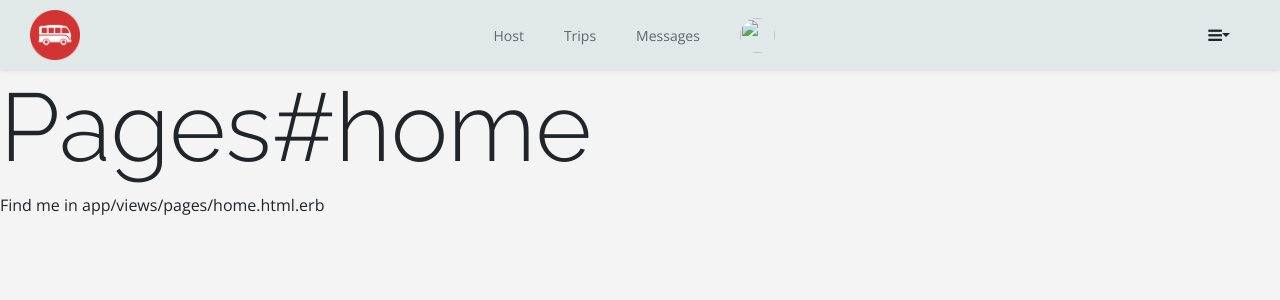
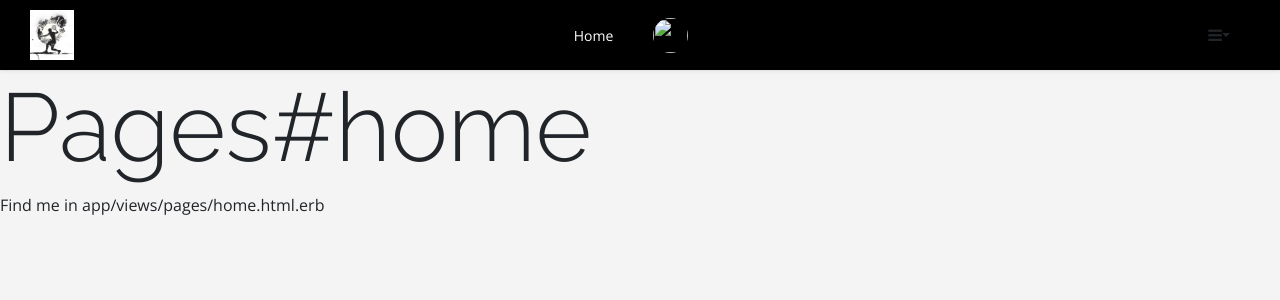
Before and after one commit to lorrainefav/plan_my_play, a Rails app: page / in a window 1280 px wide. Shown: the top 300 px of the page. Run offline with Rails 7, Linux system fonts and the light colour scheme; a user stored in the database is signed in; style sheets or scripts are compiled from the project's sources; parts of the project's set-up code (start-up, migrations or seed data) failed here and were passed over; some libraries are stand-ins or nearby versions.

Commit message:
navbar_html_completed

```diff
--- a/app/assets/stylesheets/components/_navbar.scss
+++ b/app/assets/stylesheets/components/_navbar.scss
@@ -1,7 +1,7 @@
 /* Main navbar */
 .navbar-wagon {
   box-shadow: 0 1px 5px 0 rgba(0,0,0,0.07),0 1px 0 0 rgba(0,0,0,0.03);
-  background: #E1E8E8;
+  background: black;
   transition: all 0.3s ease;
   height: 70px;
   padding: 0px 30px;
@@ -37,12 +37,14 @@
 
 /* Navbar link */
 .navbar-wagon-link {
-  color: #616668;
+  color: white;
   font-size: 14px;
 }
 .navbar-wagon-link:hover {
   color: #da552f;
   text-decoration: none;
+  float: right;
+  margin-right: 5px;
 }
 
 /* Dropdown menu */
--- a/app/controllers/tournaments_controller.rb
+++ b/app/controllers/tournaments_controller.rb
@@ -1,3 +1,6 @@
 class TournamentsController < ApplicationController
 
+  def show
+   @tournament = Tournament.find(params[:id])
+  end
 end
--- a/app/views/shared/_navbar.html.erb
+++ b/app/views/shared/_navbar.html.erb
@@ -1,23 +1,29 @@
 <div class="navbar-wagon">
   <!-- Logo -->
   <%= link_to root_path, class: "navbar-wagon-brand" do %>
-    <%= image_tag "logo.png", height: 50 %>
+    <%= image_tag "logo123.png", height: 50 %>
   <% end %>
 
   <!-- Right Navigation -->
   <div class="navbar-wagon-right hidden-xs hidden-sm">
 
     <% if user_signed_in? %>
+      <% if current_user.supervisor%>
+      <%= link_to "Home", "tournaments_path", class: "navbar-wagon-item navbar-wagon-link" %>
+        <% if controller.controller_name == "tournaments" && controller.action_name == "show" %>
+          <%= link_to "Joueur", "/player/tournaments", class: "navbar-wagon-item navbar-wagon-link" %>
+          <%= link_to "Calendrier", "/player/convocations/:id", class: "navbar-wagon-item navbar-wagon-link" %>
+        <%end%>
+      <%else%>
 
       <!-- Links when logged in -->
-      <%= link_to "Host", "#", class: "navbar-wagon-item navbar-wagon-link" %>
-      <%= link_to "Trips", "#", class: "navbar-wagon-item navbar-wagon-link" %>
-      <%= link_to "Messages", "#", class: "navbar-wagon-item navbar-wagon-link" %>
-
+      <%= link_to "Mes tournois", "/player/tournaments/:id", class: "navbar-wagon-item navbar-wagon-link" %>
+      <%= link_to "Mes convocations", " /player/convocations/:id", class: "navbar-wagon-item navbar-wagon-link" %>
+   <% end %>
       <!-- Avatar with dropdown menu -->
       <div class="navbar-wagon-item">
         <div class="dropdown">
-          <%= image_tag "http://kitt.lewagon.com/placeholder/users/ssaunier", class: "avatar dropdown-toggle", id: "navbar-wagon-menu", "data-toggle" => "dropdown" %>
+          <%= image_tag "http://kitt.lewagon.com/placeholder/users/julescarriere", class: "avatar dropdown-toggle", id: "navbar-wagon-menu", "data-toggle" => "dropdown" %>
           <ul class="dropdown-menu dropdown-menu-right navbar-wagon-dropdown-menu">
             <li>
               <%= link_to "#" do %>
@@ -48,9 +54,9 @@
     <div class="dropdown">
       <i class="fa fa-bars dropdown-toggle" data-toggle="dropdown"></i>
       <ul class="dropdown-menu dropdown-menu-right navbar-wagon-dropdown-menu">
-        <li><a href="#">Some mobile link</a></li>
-        <li><a href="#">Other one</a></li>
-        <li><a href="#">Other one</a></li>
+        <li><a href="#">my tournaments</a></li>
+        <li><a href="#">my status</a></li>
+        <li><a href="#">my matchs</a></li>
       </ul>
     </div>
   </div>
--- /dev/null
+++ b/app/views/tournaments/show.html.erb
@@ -0,0 +1 @@
+<%= @tournament.name %>
```
